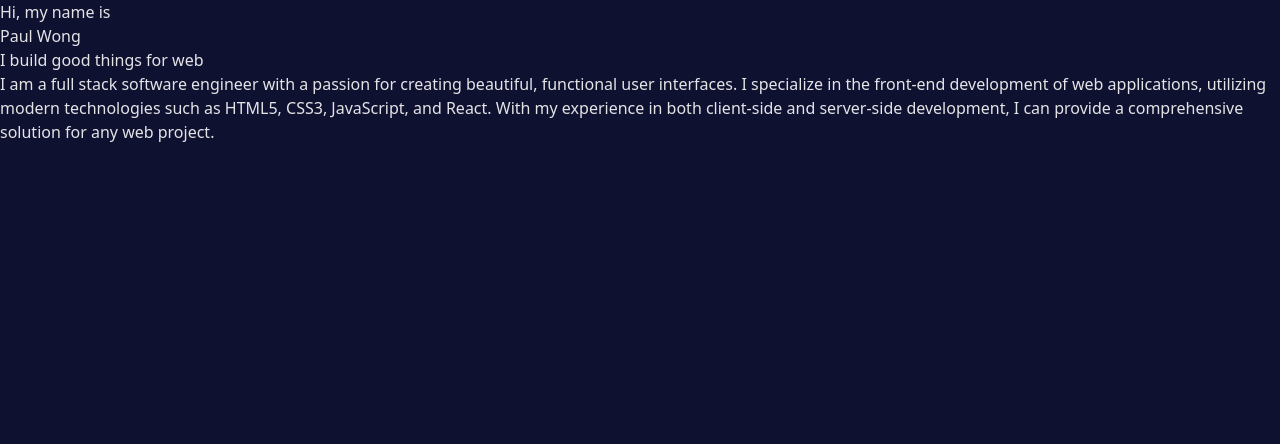
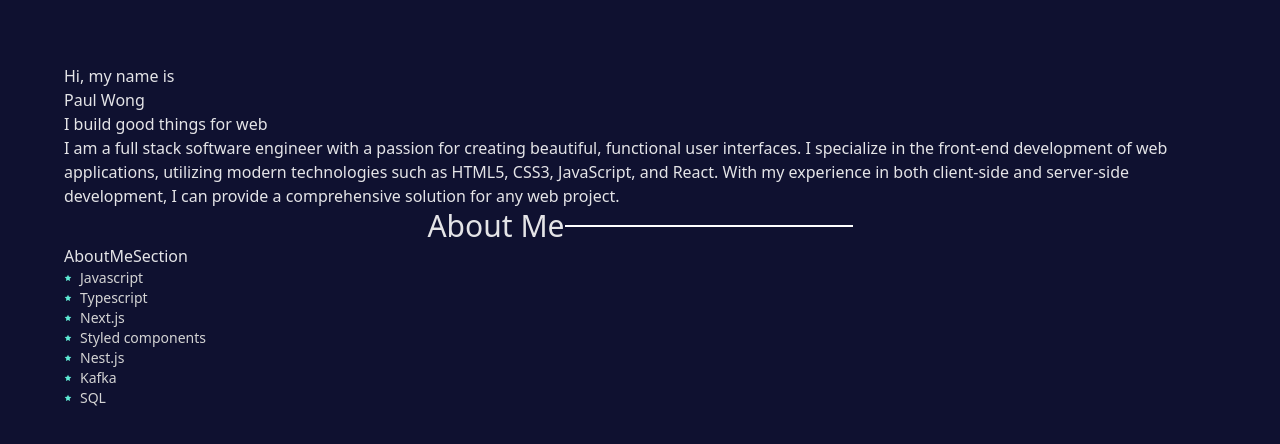
Before and after one commit to Pjaijai/paul-portfolio, a Gatsby site: page / in a window 1280 px wide. Built offline with nearby package versions, Linux system fonts and the light colour scheme; Gatsby itself is replaced by a stand-in of ours.

Commit message:
About me section

```diff
--- /dev/null
+++ b/src/components/sections/aboutMe.tsx
@@ -0,0 +1,45 @@
+import React from 'react'
+import BaseSections from '.'
+
+const techStacks = [
+  'Javascript',
+  'Typescript',
+  'Next.js',
+  'Styled components',
+  'Nest.js',
+  'Kafka',
+  'SQL',
+]
+
+const AboutMeSection = () => {
+  return (
+    <BaseSections title='About Me'>
+      AboutMeSection
+      {techStacks.map((skill) => {
+        return (
+          <div className=' border-white w-fit flex flex-row justify-center items-center gap-2'>
+            <div className='flex justify-center'>
+              <div className='w-2 h-2 text-teal-300  rounded-full'>
+                <svg
+                  className='w-full h-full'
+                  viewBox='0 0 24 24'
+                  fill='none'
+                  xmlns='http://www.w3.org/2000/svg'
+                >
+                  <path
+                    d='M12 2L15.09 8.26L22 9.27L17 14.14L18.18 21.02L12 17.77L5.82 21.02L7 14.14L2 9.27L8.91 8.26L12 2Z'
+                    fill='currentColor'
+                  />
+                </svg>
+              </div>
+            </div>
+
+            <p>{skill}</p>
+          </div>
+        )
+      })}
+    </BaseSections>
+  )
+}
+
+export default AboutMeSection
--- /dev/null
+++ b/src/components/sections/index.tsx
@@ -0,0 +1,23 @@
+import { title } from 'process'
+import React, { PropsWithChildren } from 'react'
+
+interface ISectionsProps {
+  title: string
+}
+
+const BaseSections: React.FunctionComponent<
+  PropsWithChildren<ISectionsProps>
+> = ({ children, title }) => {
+  return (
+    <div>
+      <div className='flex flex-row justify-center items-center'>
+        <h2 className='text-3xl'>{title}</h2>
+        <div className='border-[0.1px] w-1/4 border-white h-0' />
+      </div>
+
+      {children}
+    </div>
+  )
+}
+
+export default BaseSections
--- a/src/pages/index.tsx
+++ b/src/pages/index.tsx
@@ -1,5 +1,6 @@
 import * as React from 'react'
 import type { HeadFC, PageProps } from 'gatsby'
+import AboutMeSection from '../components/sections/aboutMe'
 
 const IndexPage: React.FC<PageProps> = () => {
   return (
@@ -15,6 +16,7 @@ const IndexPage: React.FC<PageProps> = () => {
         client-side and server-side development, I can provide a comprehensive
         solution for any web project.
       </h6>
+      <AboutMeSection />
     </main>
   )
 }
--- a/src/styles/global.css
+++ b/src/styles/global.css
@@ -1,6 +1,11 @@
 @tailwind base;
 @tailwind components;
 @tailwind utilities;
+
 body {
-  @apply bg-[#050727F4] text-zinc-200;
+  @apply bg-[#050727F4]  text-zinc-200 p-16 font-sans;
 }
+
+p {
+  @apply text-neutral-300 font-light text-sm;
+}
```
